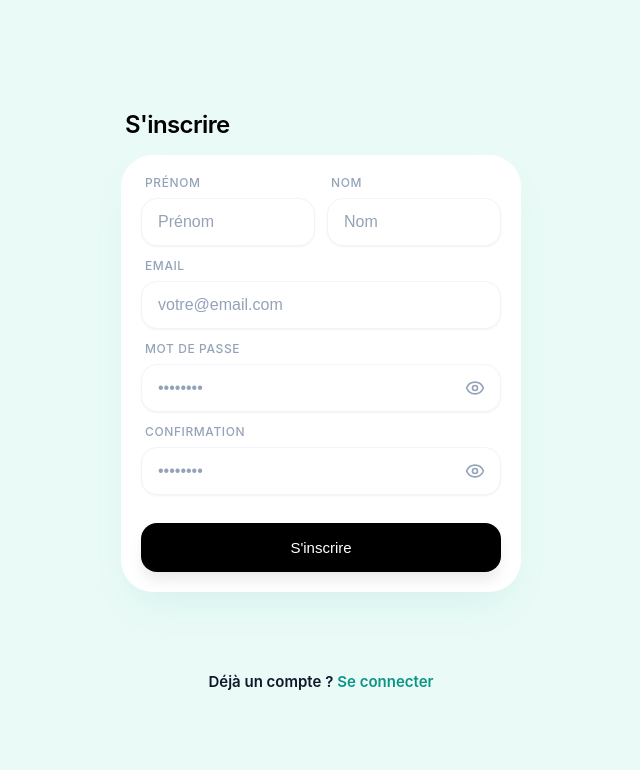
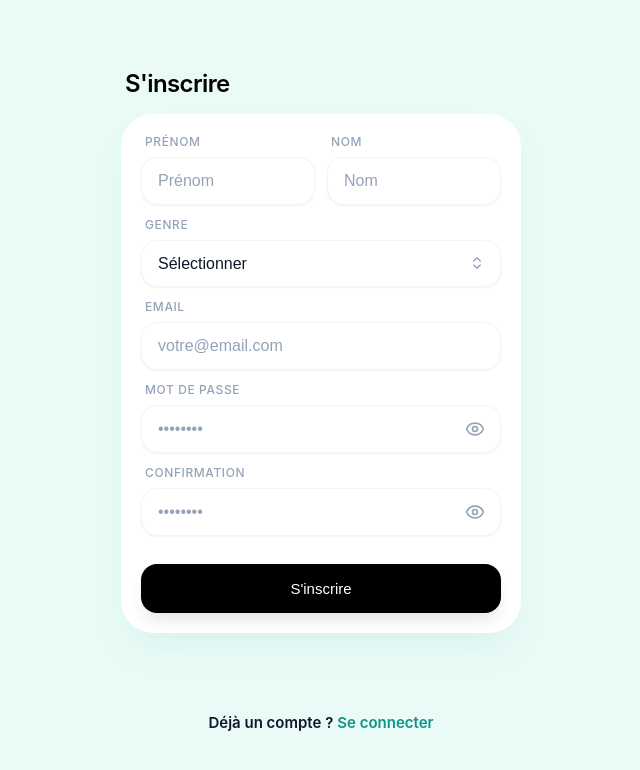
Before and after one commit to mariusyvt/fit-meal, a Next.js app: page /signup in a window 1280 px wide. Shown: the top 770 px of the page, without its empty margins (319-959 px from the left). Built offline with nearby package versions, Linux system fonts and the light colour scheme.

Commit message:
Add gender

```diff
--- a/src/api/services/auth.service.ts
+++ b/src/api/services/auth.service.ts
@@ -17,13 +17,13 @@ export const signIn = async (email: string, password: string) => {
     return await response.json();
 }
 
-export const signUp = async (lastName: string, firstName: string, email: string, password: string) => {
+export const signUp = async (lastName: string, firstName: string, email: string, gender: string, password: string) => {
     const response = await fetch(`${process.env.NEXT_PUBLIC_URL_API}/signup`, {
         method: 'POST',
         headers: {
             'Content-Type': 'application/json',
         },
-        body: JSON.stringify({ last_name: lastName, first_name: firstName, email, password }),
+        body: JSON.stringify({ last_name: lastName, first_name: firstName, email, gender, password }),
     });
 
     if (!response.ok) {
--- a/src/app/(auth)/signup/page.tsx
+++ b/src/app/(auth)/signup/page.tsx
@@ -5,7 +5,14 @@ import { signUp } from "@/api/services/auth.service";
 import Link from "next/link";
 import TextInput from "@/components/ui/TextInput";
 import PasswordInput from "@/components/ui/PasswordInput";
+import SelectField from "@/components/ui/SelectField";
 import { MailCheck } from "lucide-react";
+
+const GENDER_OPTIONS = [
+    { value: "male", label: "Homme" },
+    { value: "female", label: "Femme" },
+    { value: "other", label: "Autre" },
+];
 
 interface FieldError {
     field: string;
@@ -16,6 +23,7 @@ export default function SignUpForm() {
     const [lastName, setLastName] = useState("");
     const [firstName, setFirstName] = useState("");
     const [email, setEmail] = useState("");
+    const [gender, setGender] = useState("");
     const [password, setPassword] = useState("");
     const [error, setError] = useState("");
     const [confirmPassword, setConfirmPassword] = useState("");
@@ -31,7 +39,7 @@ export default function SignUpForm() {
             return;
         }
         try {
-            await signUp(lastName, firstName, email, password);
+            await signUp(lastName, firstName, email, gender, password);
             setRegistered(true);
         } catch (err: unknown) {
             console.error("Erreur signup:", err);
@@ -101,6 +109,15 @@ export default function SignUpForm() {
                             />
                         </div>
 
+                        <SelectField
+                            label="Genre"
+                            value={gender}
+                            onChange={setGender}
+                            options={GENDER_OPTIONS}
+                            placeholder="Sélectionner"
+                            error={fieldErrors.gender}
+                        />
+
                         <TextInput
                             label="Email"
                             type="email"
```
Also changed, not shown: src/app/(pages)/profile/informations/page.tsx (+0 -10 lines).
